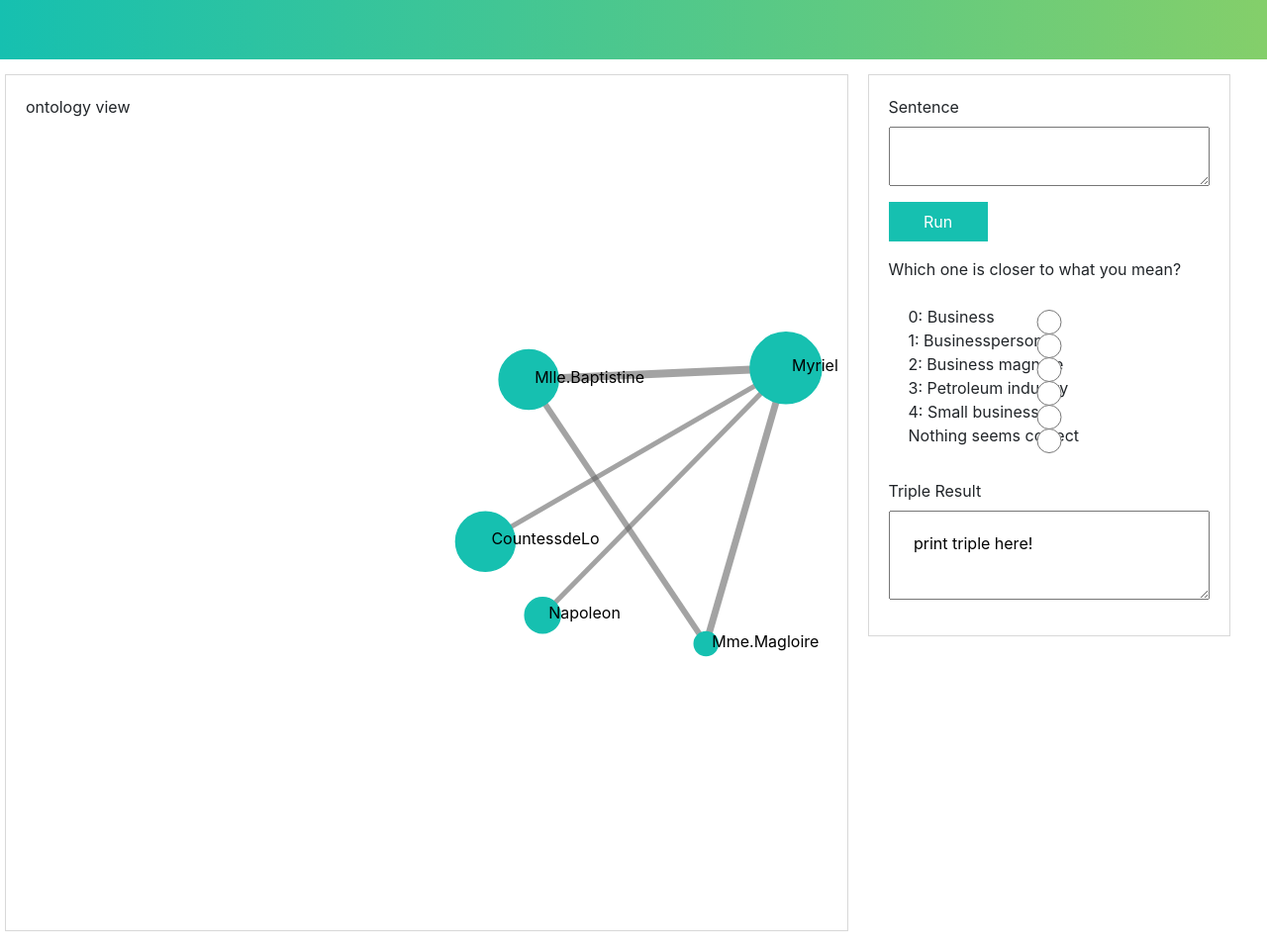
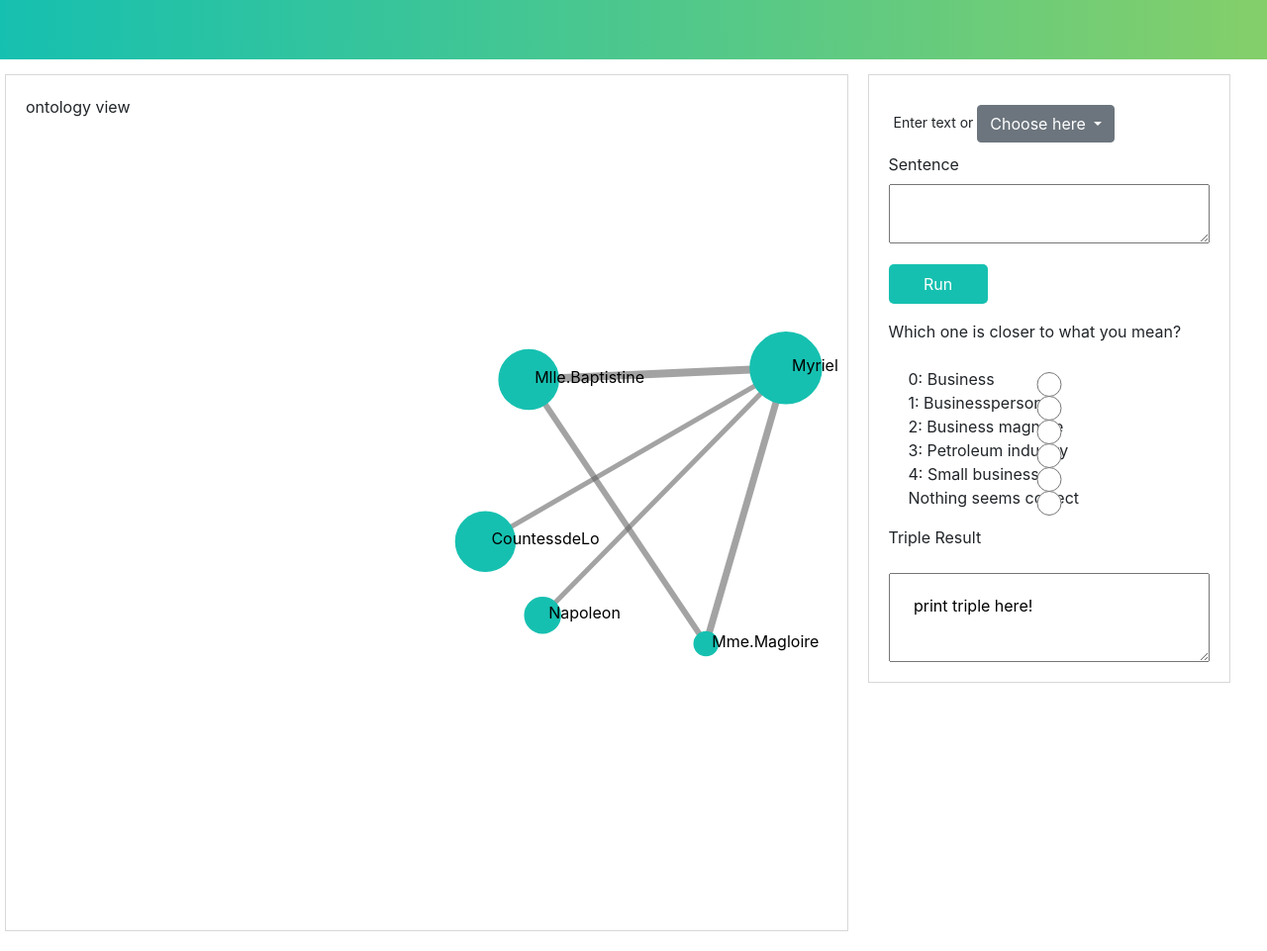
Before and after one commit to Xiaoyu1993/TalkViewer, a Flask app: page / in a window 1280 px wide. Shown: the whole page at 99% size. Run offline with Flask 2, Linux system fonts and the light colour scheme; some libraries are stand-ins or nearby versions.

Commit message:
achieve communication between main.js and server.py

```diff
--- a/static/main.js
+++ b/static/main.js
@@ -1,3 +1,44 @@
+//jQuery
+$("document").ready(function() {
+    //submit click function
+    $("#button-submit").click(function(){
+        var text = $("#text-input").val();
+        if(text != null){
+            //send data to the server
+            var data = {};
+            data['str'] = text
+            console.log(data)
+
+            // Flask style post
+            $.post("/request", data, function(data,status){
+                //alert('flask post');
+                $("#tripleResult").text(data.sent);
+            },"json");
+
+            // Ajax style post
+            /*$.ajax({
+                type: 'POST',
+                url: "/request",
+                data: data,
+                dataType: 'json',
+                success: function(data) {
+                    //alert('ajax post');
+                    console.log(data);
+                    $("#onto").text(data.sent);
+                },
+                error: function(xhr, type) {
+                    alert(xhr.responseText);
+                    alert(type);
+                }
+            });*/
+
+        }else
+        {
+            alert('Please enter a sentence');
+        }
+    });
+});
+
 Vue.component('product', {
     props: {
         premium: {
@@ -55,8 +96,15 @@
             </ul>
         </div-->
 
-        <input-box @review-submitted="addReview"></input-box>
+        <div style="width: 100%;">
+            <input-box @review-submitted="addReview"></input-box>
+        </div>
 
+        <div id="tri" class="triple">
+            <label for="tri"> Triple Result </label>
+            <p/>
+            <textarea id="tripleResult" style="height: 100%; padding: 20px;"> print triple here! </textarea>
+        </div>
 
     </div>
     `,
@@ -139,9 +187,9 @@
             <input id="name" v-model="name">
         </p-->
 
-        <div class="dropdown-menu">
+        <div class="dropdown">
             <label for="chooseSen">Enter text or</label>
-            <button class="dropDown" type="button" id="chooseSen" data-toggle="dropdown" aria-haspopup="true" aria-expanded="false">
+            <button class="btn btn-secondary dropdown-toggle" type="button" id="chooseSen" data-toggle="dropdown" aria-haspopup="true" aria-expanded="false">
                 Choose here
             </button>
             <div class="dropdown-menu" aria-labelledby="dropdownMenuButton">
@@ -213,129 +261,11 @@
         onSubmit(){
             if (this.typeSent || this.chooseSent>-2){
                 //create a new object named productReview
-                if(this.typeSent){
-                    let inputSent = {
-                        sentence: this.typeSent,
-                        chooseSent: this.chooseSent,
-                        name: "",
-                        rating: 0,
-                        review: "",
-                        recommend: false
-                    }
-                }else if(this.chooseSent>-2){
-                    let inputSent = {
-                        typeSent: this.typeSent,
-                        chooseSent: this.chooseSent,
-                        name: "",
-                        rating: 0,
-                        review: "",
-                        recommend: false
-                    }
+                let inputSent = {
+                    typeSent: this.typeSent,
+                    chooseSent: this.chooseSent
                 }
 
-                // send the productReview to parent object product
-                this.$emit('review-submitted', inputSent)
-
-                //reset the content of input box
-                this.typeSent = null
-                this.chooseSent = null
-            }
-            else{
-                this.errors.push("Please type or choose a test sentence.")
-            }
-        }
-    }
-})
-
-Vue.component('temp-box', {
-    template:`
-    <form class="input-box" @submit.prevent="onSubmit">
-        <p v-if="errors.length">
-            <b>Please correct the following error(s):</b>
-            <ul>
-                <li v-for="error in errors">{{error}}</li>
-            </ul>
-        </p>
-
-        <!--p>
-            <label for="name">Name:</label>
-            <input id="name" v-model="name">
-        </p-->
-
-        <div class="dropdown-menu">
-            <label for="chooseSen">Enter text or</label>
-            <button class="dropDown" type="button" id="chooseSen" data-toggle="dropdown" aria-haspopup="true" aria-expanded="false">
-                Choose here
-            </button>
-            <div class="dropdown-menu" aria-labelledby="dropdownMenuButton">
-                <a class="dropdown-item" href="#"> Nurses are females. </a>
-                <a class="dropdown-item" href="#"> Businessman is a person. </a>
-                <a class="dropdown-item" href="#"> I am a Purdue graduate. </a>
-            </div>
-        </div>
-
-        <p>
-            <label> Sentence </label>
-            <textarea id = "text-input" v-model="typeSent"></textarea>
-        </p>
-
-        <p>
-            <button type="submit" class="button" id = "button-submit"> Run </button>
-        </p>
-
-        <p>
-            <label> Which one is closer to what you mean? </label>
-            <div class="form-check">
-                <input class="form-check-input" type="radio" v-model="chooseSent" name="exampleRadios" id="option0" value="0" checked>
-                <label class="form-check-label" for="option0">
-                    {{candiSent[0]}}
-                </label>
-            </div>
-            <div class="form-check">
-                <input class="form-check-input" type="radio" v-model="chooseSent" name="exampleRadios" id="option1" value="1">
-                <label class="form-check-label" for="option1">
-                    {{candiSent[1]}}
-                </label>
-            </div>
-            <div class="form-check">
-                <input class="form-check-input" type="radio" v-model="chooseSent" name="exampleRadios" id="option2" value="2">
-                <label class="form-check-label" for="option2">
-                    {{candiSent[2]}}
-                </label>
-            </div>
-            <div class="form-check">
-                <input class="form-check-input" type="radio" v-model="chooseSent" name="exampleRadios" id="option3" value="3">
-                <label class="form-check-label" for="option3">
-                    {{candiSent[3]}}
-                </label>
-            </div>
-            <div class="form-check">
-                <input class="form-check-input" type="radio" v-model="chooseSent" name="exampleRadios" id="option4" value="4">
-                <label class="form-check-label" for="option4">
-                    {{candiSent[4]}}
-                </label>
-            </div>
-            <div class="form-check">
-                <input class="form-check-input" type="radio" v-model="chooseSent" name="exampleRadios" id="option5" value="-1">
-                <label class="form-check-label" for="option5">
-                    Nothing seems correct
-                </label>
-            </div>
-        </p>
-    </form>
-    `,
-    data(){
-        return {
-            typeSent: null,
-            chooseSent: -2,
-            candiSent: ["0: Business", "1: Businessperson", "2: Business magnate", "3: Petroleum industry", "4: Small business"],
-            errors: []
-        }
-    },
-    methods:{
-        onSubmit(){
-            if (this.typeSent || this.chooseSent>-2){
-                //create a new object named productReview
                 if(this.typeSent){
                     let inputSent = {
                         sentence: this.typeSent,
--- a/static/style.css
+++ b/static/style.css
@@ -23,7 +23,6 @@
   }
 
   .input {
-    display: flex;
     width: 100%;
   }
 
@@ -98,15 +97,15 @@
     padding: 5px 20px;
   }
 
-  button {
-    margin-top: 30px;
+  .button {
+    margin-top: 5px;
     border: none;
     background-color: #16C0B0;
     color: white;
     height: 40px;
     width: 100px;
-    font-size: 14px;
-    border-radius: 6px;
+    font-size: 16px;
+    border-radius: 5px;
   }
 
   .disabledButton {
--- a/templates/index.html
+++ b/templates/index.html
@@ -9,49 +9,6 @@
         <script src="{{ url_for('static',filename='d3.min.js') }}"></script>
         <script src="https://ajax.googleapis.com/ajax/libs/jquery/3.3.1/jquery.min.js"></script>
         <script src="https://cdn.staticfile.org/twitter-bootstrap/3.3.7/js/bootstrap.min.js"></script>
-        <script type="text/javascript">
-            //jQuery
-            $("document").ready(function() {
-                //submit click function
-                $("#button-submit").click(function(){
-                    var text = $("#text-input").val();
-                    if(text != null){
-                        //send data to the server
-                        var data = {};
-                        data['str'] = text
-                        console.log(data)
-
-                        // Flask style post
-                        $.post("/request", data, function(data,status){
-                            //alert('flask post');
-                            $("#onto").text(data.sent);
-                        },"json");
-
-                        // Ajax style post
-                        /*$.ajax({
-                            type: 'POST',
-                            url: "/request",
-                            data: data,
-                            dataType: 'json',
-                            success: function(data) {
-                                //alert('ajax post');
-                                console.log(data);
-                                $("#onto").text(data.sent);
-                            },
-                            error: function(xhr, type) {
-                                alert(xhr.responseText);
-                                alert(type);
-                            }
-                        });*/
-
-                    }else
-                    {
-                        alert('Please enter a sentence');
-                    }
-                });
-            });
-        </script>
-    </head>
 
     <body>
         <div class="nav-bar"></div>
@@ -67,16 +24,10 @@
                 <div id="app" class="input">
                     <product :premium="premium" @add-to-cart="addToCart" @remove-from-cart="removeFromCart"></product>
                 </div>
-
-                <div id="tri" class="triple">
-                    <label for="tri"> Triple Result </label>
-                    <p/>
-                    <textarea style="height: 100%; padding: 20px;"> print triple here! </textarea>
-                </div>
             </div>
         </div>
 
-        <script src="https://code.jquery.com/jquery-3.3.1.slim.min.js" integrity="sha384-q8i/X+965DzO0rT7abK41JStQIAqVgRVzpbzo5smXKp4YfRvH+8abtTE1Pi6jizo" crossorigin="anonymous"></script>
+        <script src="http://code.jquery.com/jquery-3.3.1.min.js" integrity="sha256-FgpCb/KJQlLNfOu91ta32o/NMZxltwRo8QtmkMRdAu8=" crossorigin="anonymous"></script>
         <script src="https://cdnjs.cloudflare.com/ajax/libs/popper.js/1.14.7/umd/popper.min.js" integrity="sha384-UO2eT0CpHqdSJQ6hJty5KVphtPhzWj9WO1clHTMGa3JDZwrnQq4sF86dIHNDz0W1" crossorigin="anonymous"></script>
         <script src="https://stackpath.bootstrapcdn.com/bootstrap/4.3.1/js/bootstrap.min.js" integrity="sha384-JjSmVgyd0p3pXB1rRibZUAYoIIy6OrQ6VrjIEaFf/nJGzIxFDsf4x0xIM+B07jRM" crossorigin="anonymous"></script>
 
```
